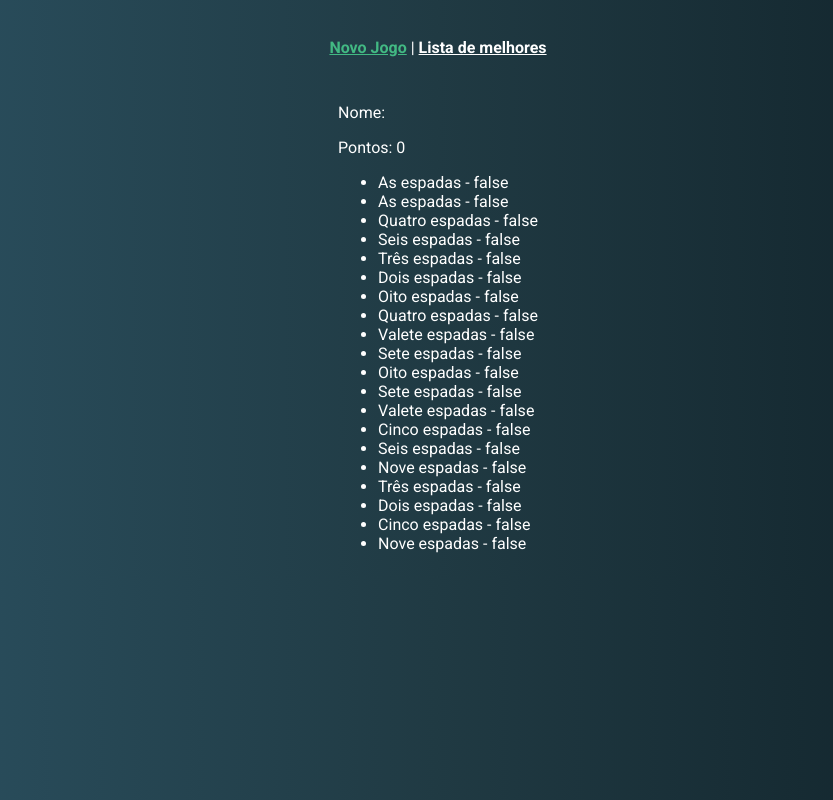
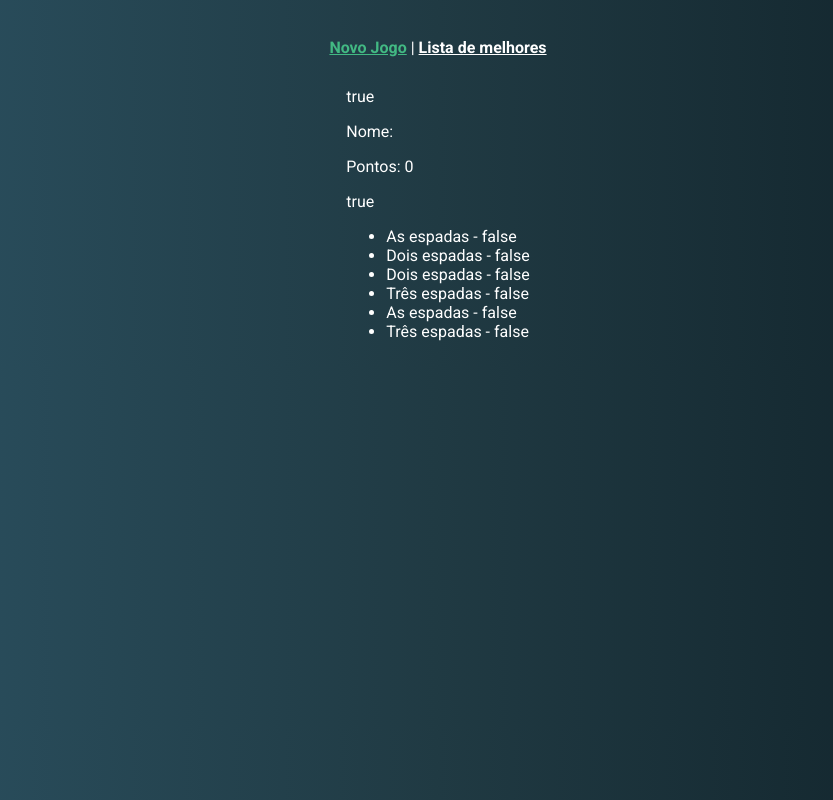
Before and after one commit to felipebiel/vue-memory-game, a Vue app: page / in a window 1280 px wide. Both pictures are taken after a click on the button "Iniciar". Shown: the whole page, without its empty margins (202-1035 px from the left). Built offline with nearby package versions, Linux system fonts and the light colour scheme.

Commit message:
new: Resetar o game e aparecer a parte de resetar

```diff
--- a/src/views/Home.vue
+++ b/src/views/Home.vue
@@ -1,6 +1,7 @@
 <template>
   <div class="home">
-    <div v-if="!start">
+    {{ stillCardsSelected }}
+    <div v-if="!start && !stillCardsSelected">
       <input type="text" v-model="name" placeholder="Nome" />
       <button type="button" @click="startGame">Iniciar</button>
     </div>
@@ -8,6 +9,7 @@
       <div>
         <p>Nome: {{ name }} </p>
         <p>Pontos: {{ moves }}</p>
+        {{ stillCardsSelected }}
       </div>
       <ul>
         <li
@@ -18,6 +20,11 @@
           {{ card.name }} - {{ card.isSelected }}
         </li>
       </ul>
+    </div>
+
+    <div v-if="start && !stillCardsSelected">
+      TERMINOU REiniciar ?
+      <button type="button" @click="resetGame">Reiniciar</button>
     </div>
   </div>
 </template>
@@ -36,13 +43,13 @@ export default {
         { name: "As espadas", isSelected: false, img: "" },
         { name: "Dois espadas", isSelected: false, img: "" },
         { name: "Três espadas", isSelected: false, img: "" },
-        { name: "Quatro espadas", isSelected: false, img: "" },
-        { name: "Cinco espadas", isSelected: false, img: "" },
-        { name: "Seis espadas", isSelected: false, img: "" },
-        { name: "Sete espadas", isSelected: false, img: "" },
-        { name: "Oito espadas", isSelected: false, img: "" },
-        { name: "Nove espadas", isSelected: false, img: "" },
-        { name: "Valete espadas", isSelected: false, img: "" },
+        // { name: "Quatro espadas", isSelected: false, img: "" },
+        // { name: "Cinco espadas", isSelected: false, img: "" },
+        // { name: "Seis espadas", isSelected: false, img: "" },
+        // { name: "Sete espadas", isSelected: false, img: "" },
+        // { name: "Oito espadas", isSelected: false, img: "" },
+        // { name: "Nove espadas", isSelected: false, img: "" },
+        // { name: "Valete espadas", isSelected: false, img: "" },
         // {name: 'Dama espadas', isSelected: false, img: ''},
         // {name: 'Rei espadas', isSelected: false, img: ''},
       ],
@@ -58,7 +65,12 @@ export default {
       this.start = true;
       this.prepareCards();
     },
+    resetGame() {
+      this.start = false;
+      this.name = '';
+    },
     prepareCards() {
+      this.cardsGame = [];
       this.cardsGame = this.shuffleArray(
         this.cardsGame.concat(
           _cloneDeep([...this.playingCards]),
@@ -103,6 +115,11 @@ export default {
       return array;
     },
   },
+  computed: {
+    stillCardsSelected() {
+      return this.cardsGame.some(element => !element.isSelected)
+    }
+  },
 };
 </script>
 <style lang="scss" scoped>
```
